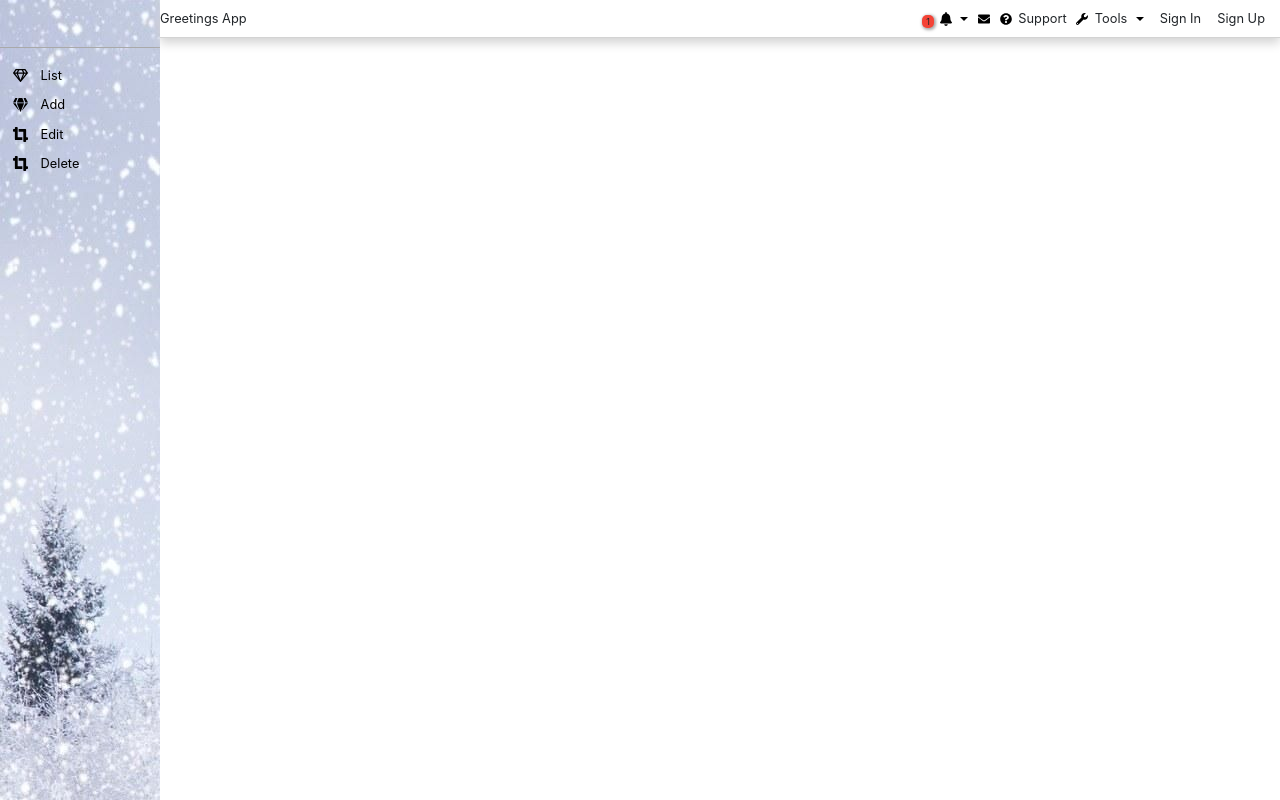
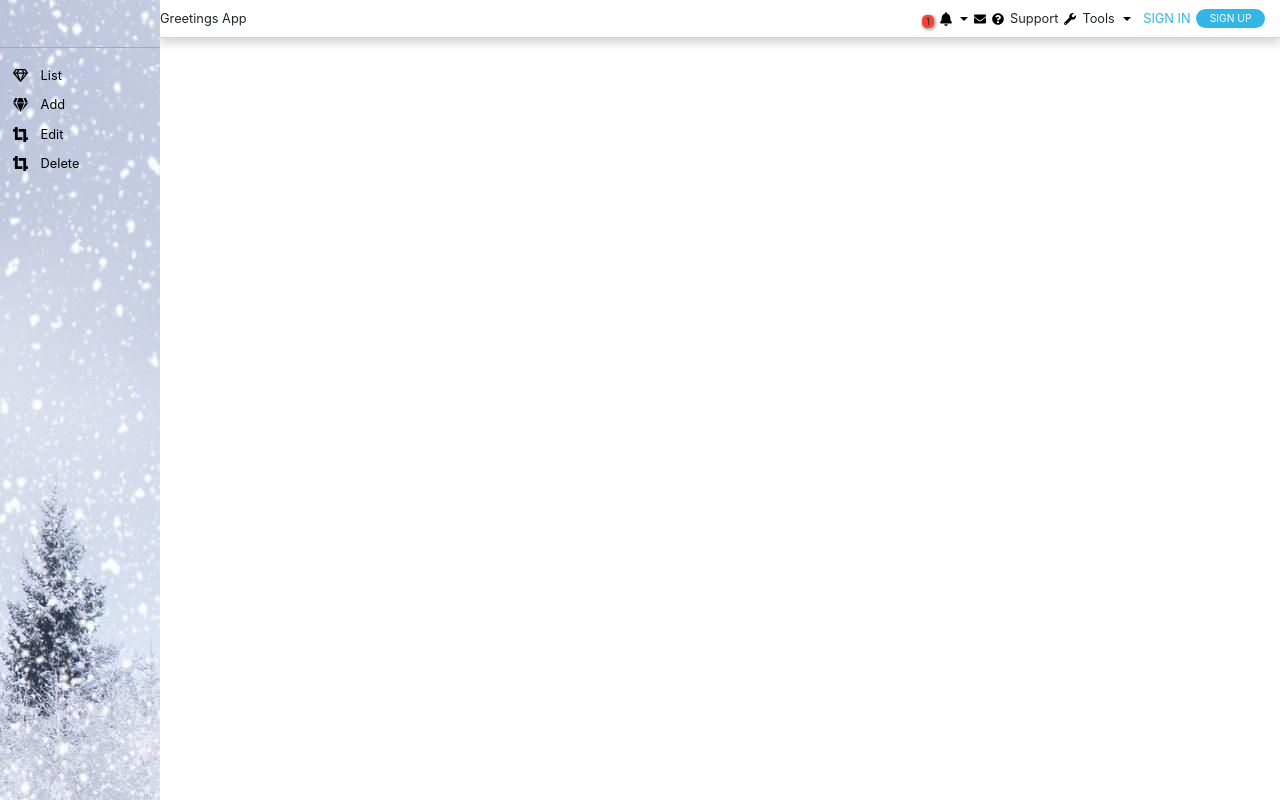
Before and after one commit to bhavesh357/NodeGreetingUI, a plain HTML site: page src/index.html in a window 1280 px wide. Drawn offline with nearby package versions, Linux system fonts and the light colour scheme.

Commit message:
REFACTORED: to style the sign in and up button

```diff
--- a/src/css/styles.css
+++ b/src/css/styles.css
@@ -92,6 +92,7 @@ body{
     display: flex;
     flex-direction: row;
     justify-content: space-between;
+    display: fixed;
 }
 
 .navbar-side-menu{
@@ -125,3 +126,23 @@ body{
 .navbar-side-menu-option{
     margin-left: 0.5em;
 }
+
+#navbarSignIn{
+    color: #33b5e5;
+}
+
+#navbarSignUpButton{
+    width: 20%;
+}
+
+#navbarSignUp{
+    display: flex;
+    background: #33b5e5;
+    color: white;
+    width: 100%;
+    justify-content: center;
+    border-radius: 20px;
+    font-size: 0.8em;
+    margin: 0px;
+    align-items: center;
+}
--- a/src/index.html
+++ b/src/index.html
@@ -43,10 +43,10 @@
                     <div class="navbar-dropdown-toggle-button" id="navbarNotifyToggle"></div>
                 </div>
                 <div class="navbar-side-menu">
-                    <div class="navbar-side-menu-option" id="navbarSignIn">Sign In</div>
+                    <div class="navbar-side-menu-option" id="navbarSignIn">SIGN IN</div>
                 </div>
-                <div class="navbar-side-menu">
-                    <div class="navbar-side-menu-option" id="navbarSignOut">Sign Up</div>
+                <div class="navbar-side-menu " id="navbarSignUpButton" >
+                    <div class="navbar-side-menu-option" id="navbarSignUp">SIGN UP</div>
                 </div>
             </div>
         </div>
```
